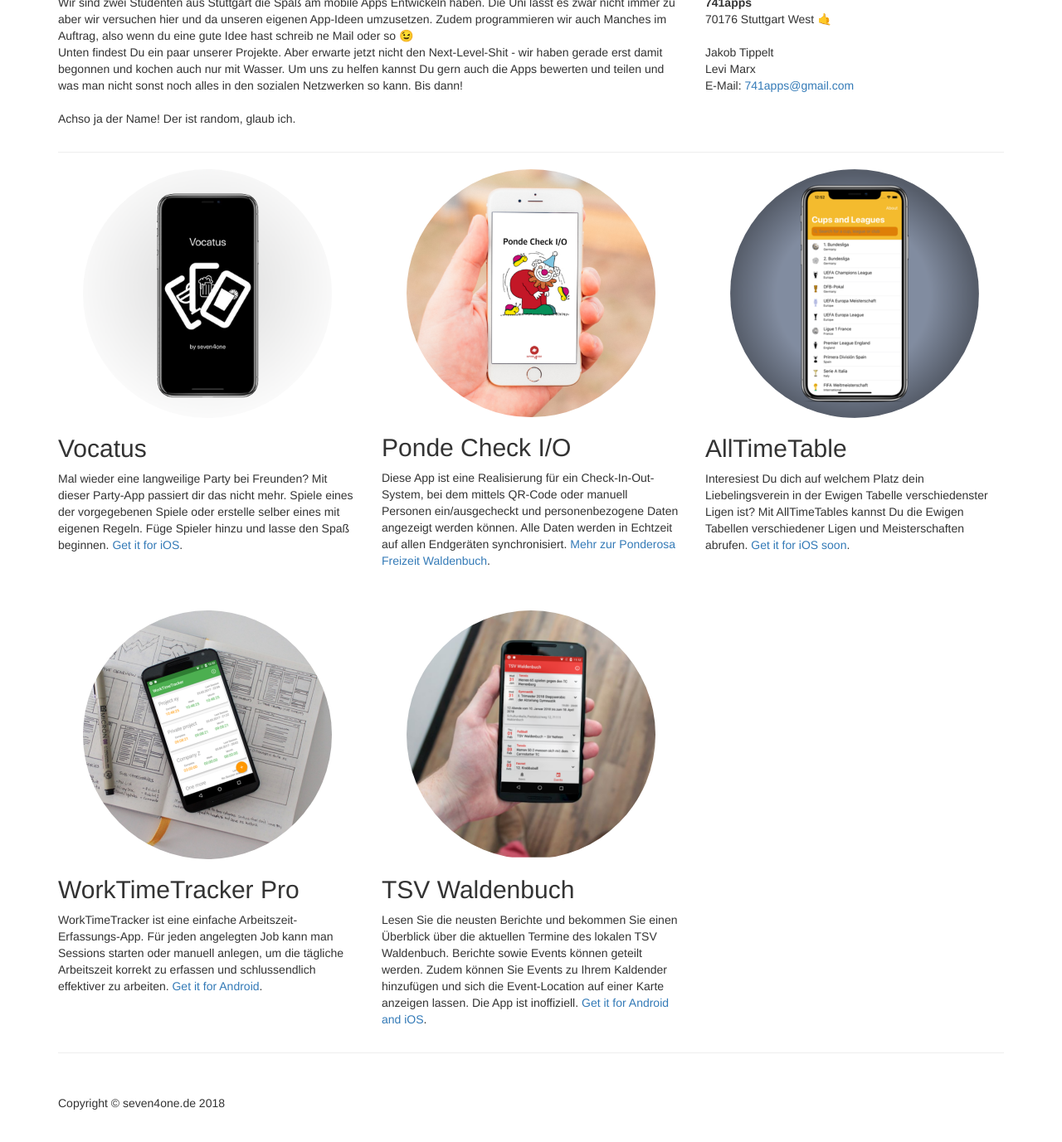
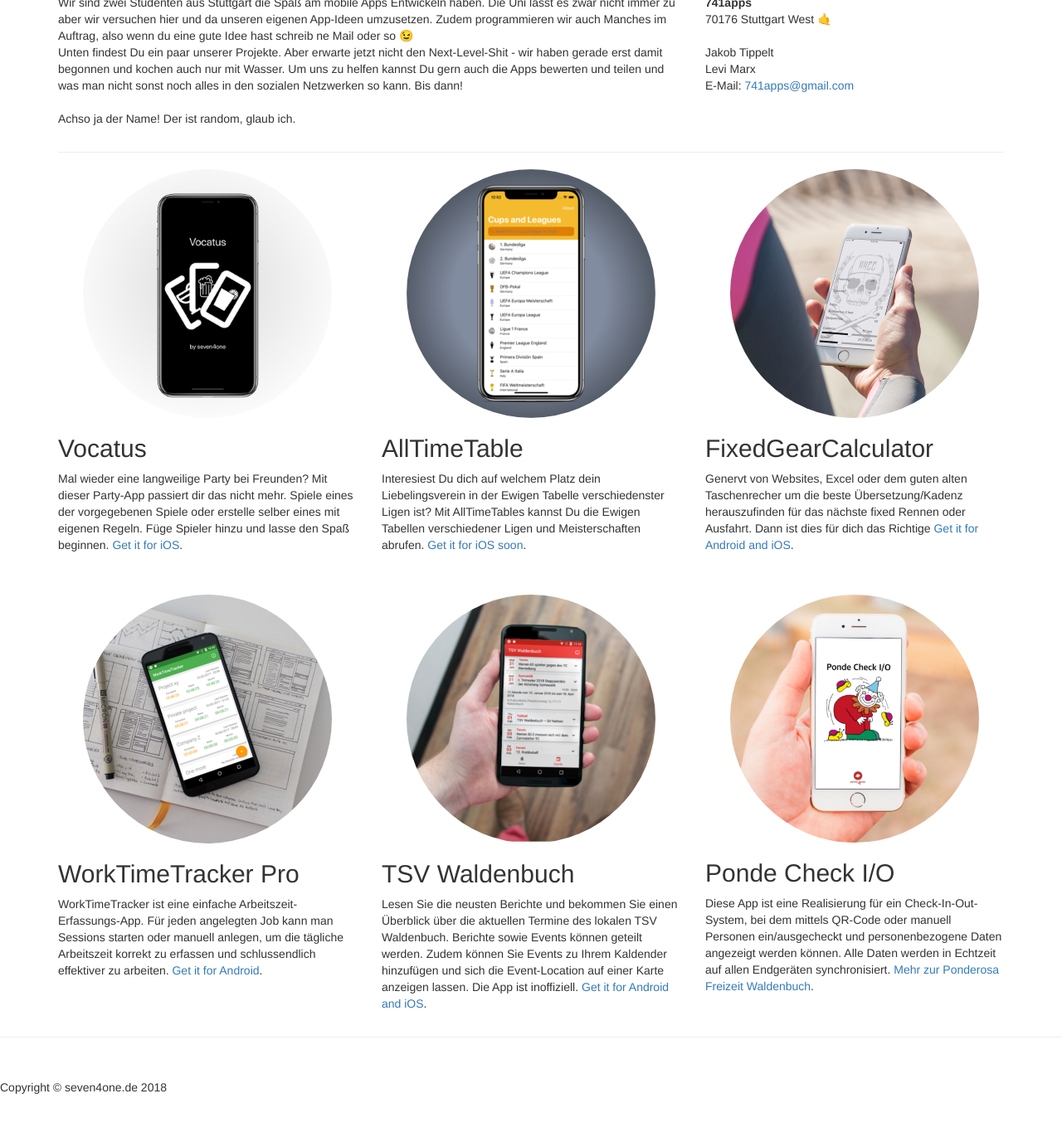
Before and after one commit to jbtippelt/jbtippelt.github.io, a Jekyll site: the page index.html, which Jekyll copies as it is, in a window 1280 px wide and 1400 px high, scrolled down 311 px. Shown: the top 1377 px of the window at 83% size. Built offline with Jekyll 4.4.1, drawn with Linux system fonts in a browser that asks for light colours.

Commit message:
Added FixedGearCalc 4 real

```diff
--- a/index.html
+++ b/index.html
@@ -77,14 +77,14 @@
                 <p>Mal wieder eine langweilige Party bei Freunden? Mit dieser Party-App passiert dir das nicht mehr. Spiele eines der vorgegebenen Spiele oder erstelle selber eines mit eigenen Regeln. Füge Spieler hinzu und lasse den Spaß beginnen. <a href="https://itunes.apple.com/us/app/vocatus/id1342205507?l=de&ls=1&mt=8" target="_blank">Get it for iOS</a>.</p>
             </div>
             <div class="col-sm-4">
-                <img class="img-circle img-responsive img-center" width="300px" src="./img/ponde.png" alt="">
-                <h2>Ponde Check I/O</h2>
-                <p>Diese App ist eine Realisierung für ein Check-In-Out-System, bei dem mittels QR-Code oder manuell Personen ein/ausgecheckt und personenbezogene Daten angezeigt werden können. Alle Daten werden in Echtzeit auf allen Endgeräten synchronisiert. <a href="http://ponde.de" target="_blank">Mehr zur Ponderosa Freizeit Waldenbuch</a>.</p>
-            </div>
-            <div class="col-sm-4">
                 <img class="img-circle img-responsive img-center" width="300px" src="./img/alltimetable.png" alt="">
                 <h2>AllTimeTable</h2>
                 <p>Interesiest Du dich auf welchem Platz dein Liebelingsverein in der Ewigen Tabelle verschiedenster Ligen ist? Mit AllTimeTables kannst Du die Ewigen Tabellen verschiedener Ligen und Meisterschaften abrufen. <a href="" target="_blank">Get it for iOS soon</a>.</p>
+            </div>
+            <div class="col-sm-4">
+                <img class="img-circle img-responsive img-center" width="300px" src="./img/fixedgear.jpg" alt="">
+                <h2>FixedGearCalculator</h2>
+                <p>Genervt von Websites, Excel oder dem guten alten Taschenrecher um die beste Übersetzung/Kadenz herauszufinden für das nächste fixed Rennen oder Ausfahrt. Dann ist dies für dich das Richtige <a href="./store_redirection/fixed.html" target="_blank">Get it for Android and iOS</a>.</p>
             </div>
         </div>
         <!-- /.row -->
@@ -104,7 +104,13 @@
             <div class="col-sm-4">
                 <img class="img-circle img-responsive img-center" width="300px" src="./img/tsvAndroid.png" alt="">
                 <h2>TSV Waldenbuch</h2>
-                <p>Lesen Sie die neusten Berichte und bekommen Sie einen Überblick über die aktuellen Termine des lokalen TSV Waldenbuch. Berichte sowie Events können geteilt werden. Zudem können Sie Events zu Ihrem Kaldender hinzufügen und sich die Event-Location auf einer Karte anzeigen lassen. Die App ist inoffiziell. <a href="./tsv-waldenbuch" target="_blank">Get it for Android and iOS</a>.</p>
+                <p>Lesen Sie die neusten Berichte und bekommen Sie einen Überblick über die aktuellen Termine des lokalen TSV Waldenbuch. Berichte sowie Events können geteilt werden. Zudem können Sie Events zu Ihrem Kaldender hinzufügen und sich die Event-Location auf einer Karte anzeigen lassen. Die App ist inoffiziell. <a href="./store_redirection/tsvwabu.html" target="_blank">Get it for Android and iOS</a>.</p>
+            </div>
+            <div class="col-sm-4">
+                <img class="img-circle img-responsive img-center" width="300px" src="./img/ponde.png" alt="">
+                <h2>Ponde Check I/O</h2>
+                <p>Diese App ist eine Realisierung für ein Check-In-Out-System, bei dem mittels QR-Code oder manuell Personen ein/ausgecheckt und personenbezogene Daten angezeigt werden können. Alle Daten werden in Echtzeit auf allen Endgeräten synchronisiert. <a href="http://ponde.de" target="_blank">Mehr zur Ponderosa Freizeit Waldenbuch</a>.</p>
+            </div>
             </div>
         </div>
 
```
